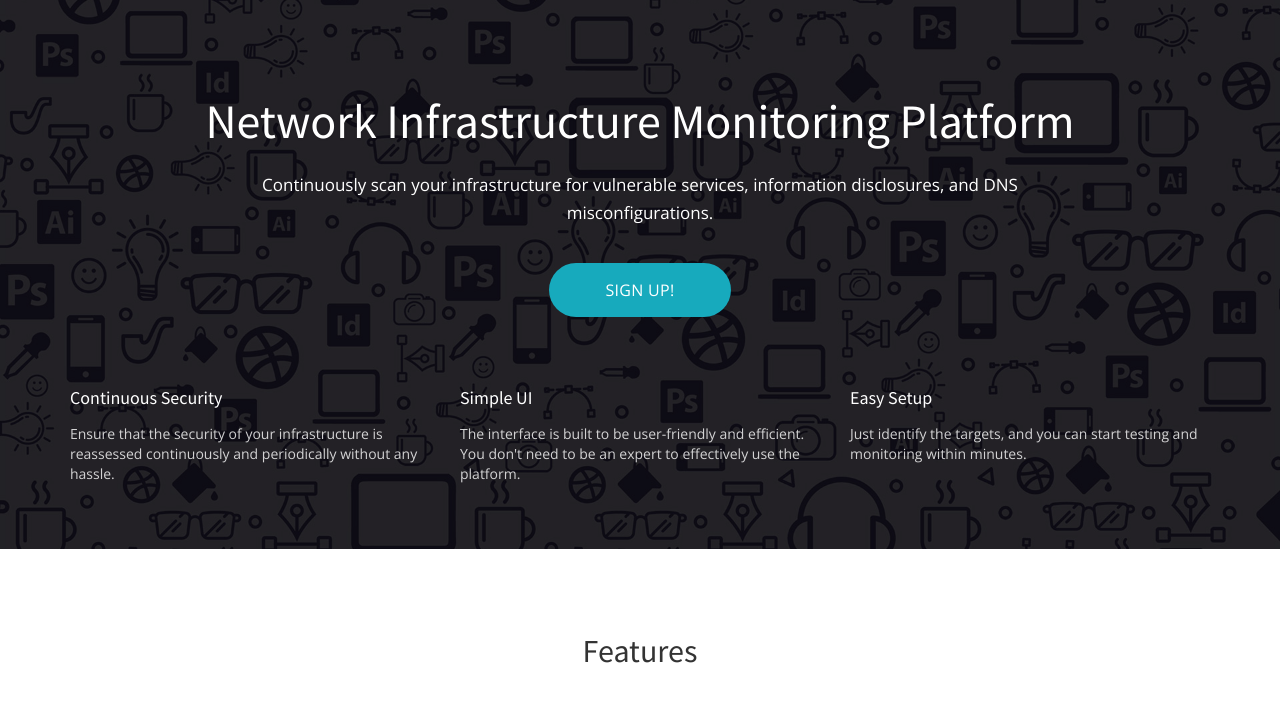
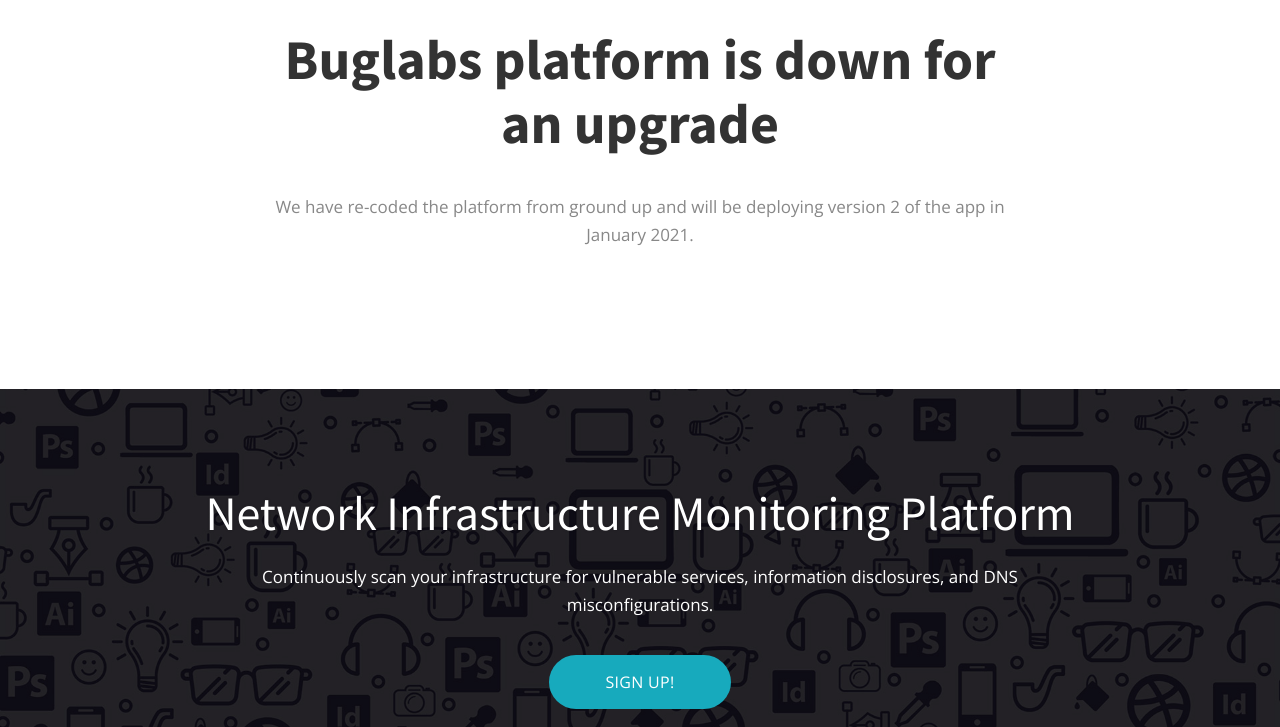
Before and after one commit to cyber-guard/buglabs-front, a plain HTML site: page index.html in a window 1280 px wide. Shown: the part 73-800 px from the top of the page. Drawn offline with nearby package versions, Linux system fonts and the light colour scheme.

Commit message:
Add down notice

```diff
--- a/index.html
+++ b/index.html
@@ -60,6 +60,16 @@
                 </div>
             </header>
 
+            <div id="test">
+              <div class="container">
+                  <div class="row">
+                    <div class="col-md-8 col-md-offset-2 preamble" style="margin-top: 100px">
+                      <h1>Buglabs platform is down for an upgrade</h1>
+                      <p>We have re-coded the platform from ground up and will be deploying version 2 of the app in January 2021.</p>
+                    </div>
+                  </div>
+                </div>
+              </div>
             <div id="banner" class="banner-1">
                 <div id="gradient"></div>
                 <div class="container">
```
